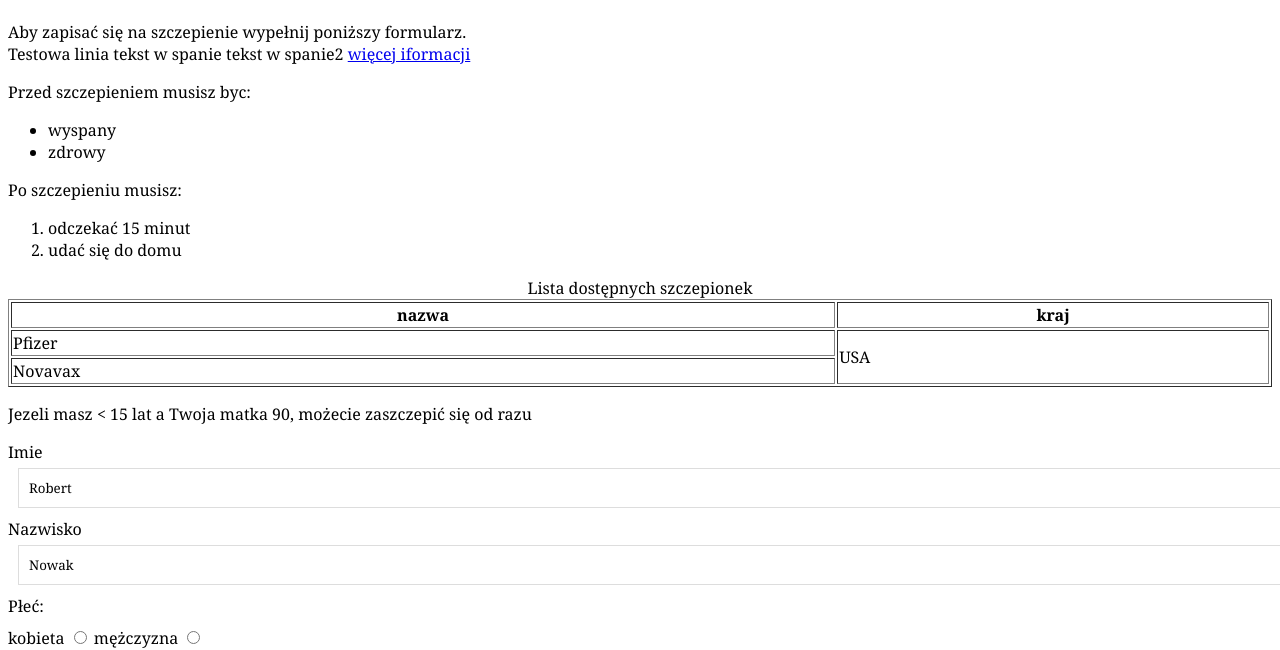
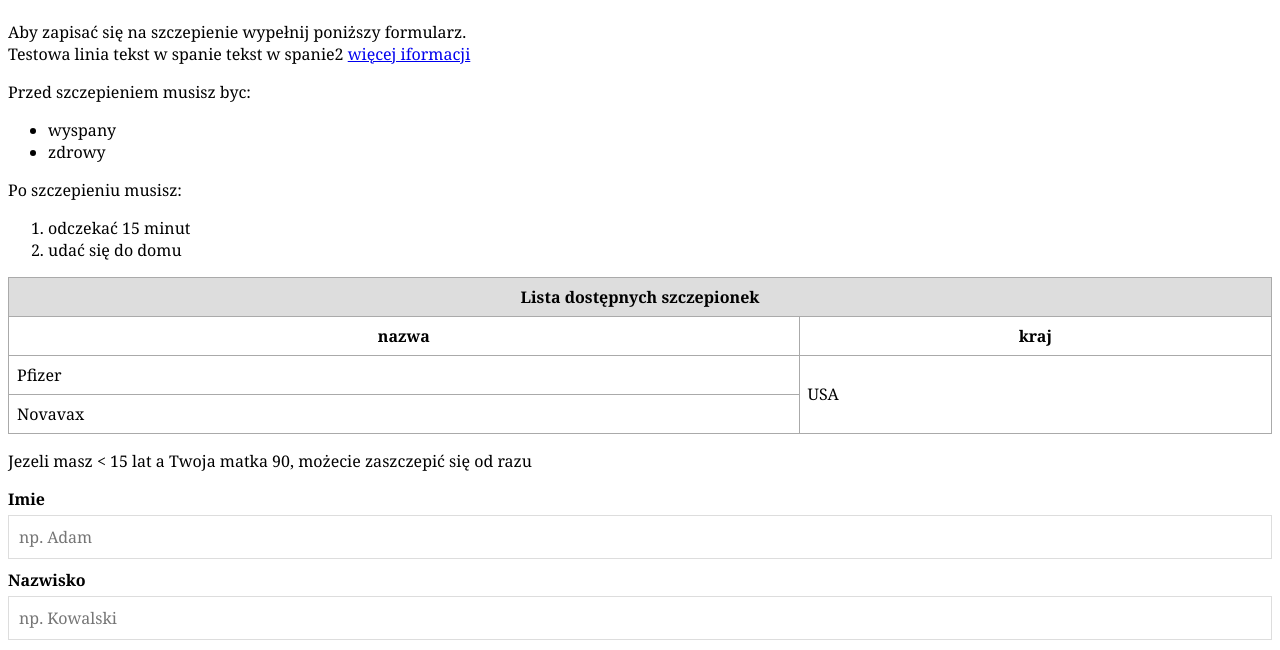
Before and after one commit to hubertmuller/krk27, a plain HTML site: page exercise1/index2.html in a window 1280 px wide. Shown: the part 152-802 px from the top of the page. Drawn offline with Linux system fonts and the light colour scheme.

Commit message:
stylowanie zakonczone

```diff
--- a/exercise1/index2.html
+++ b/exercise1/index2.html
@@ -10,11 +10,29 @@
                 box-sizing: border-box;
             }
 
-            input[type=text] {
+            input[type=text], select, textarea, input[type=submit] {
                 width: 100%;
                 padding: 10px 10px;
                 border: 1px solid #ddd;
-                margin: 5px 10px 10px 10px;
+                margin: 5px 0 10px 0;
+                font-size: 1rem;
+            }
+
+            input[type="submit"]:hover {
+                background-color: #f88;
+            }
+
+            label, legend {
+                font-weight: 600;
+            }
+
+            fieldset > label {
+                font-weight: normal;
+            }
+
+            input[type=checkbox], input[type='radio'] {
+                width: 1em;
+                height: 1em;
             }
 
             html {
@@ -35,6 +53,22 @@
                 margin: 0 0 10px 0;
                 padding: 0;
 
+            }
+
+            table {
+                border-collapse: collapse;
+                border: 1px solid #aaa;
+            }
+
+            td, th, caption {
+                padding: 0.5rem;
+            }
+
+            caption {
+                background-color: #ddd;
+                border: 1px solid #aaa;
+                border-bottom-width: 0;
+                font-weight: 600;
             }
 
 
@@ -96,28 +130,28 @@
         <form action="index.html" method="post">
             <div>
                 <label for="imieid">Imie</label>
-                <input type="text" size="30" value="Robert" name="imie" id="imieid" maxlength="40" accesskey="i" tabindex="1">
+                <input type="text" size="30" value="" placeholder="np. Adam" name="imie" id="imieid" maxlength="40" accesskey="i" tabindex="1">
             </div>
             <div>
                 <label for="nazwiskoid">Nazwisko</label>
-                <input type="text" size="50" value="Nowak" name="nazwisko" id="nazwiskoid" maxlength="50" accesskey="n" tabindex="2">
+                <input type="text" size="50" value="" placeholder="np. Kowalski" name="nazwisko" id="nazwiskoid" maxlength="50" accesskey="n" tabindex="2">
             </div>
             <div>
                 <fieldset>
                     <legend>Płeć:</legend>
+                    <input type="radio" id="kobietaid" value="k" name="plec">
                     <label for="kobietaid">kobieta</label>
-                    <input type="radio" id="kobietaid" value="k" name="plec">
+                    <input type="radio" id="mezczyznaid" value="m" name="plec">
                     <label for="mezczyznaid">mężczyzna</label>
-                    <input type="radio" id="mezczyznaid" value="m" name="plec">
                 </fieldset>
             </div>
             <div>
                 <fieldset>
                     <legend>Życzenia:</legend>
+                    <input type="checkbox" id="zostacid" value="z" name="zyczenia">
                     <label for="zostacid">chcę zostać 1 godzinę</label>
-                    <input type="checkbox" id="zostacid" value="z" name="zyczenia">
+                    <input type="checkbox" id="potwierdzid" value="p" name="zyczenia">
                     <label for="potwierdzid">chcę dostać potwierdzenie</label>
-                    <input type="checkbox" id="potwierdzid" value="p" name="zyczenia">
                 </fieldset>
             </div>
             <div>
```
